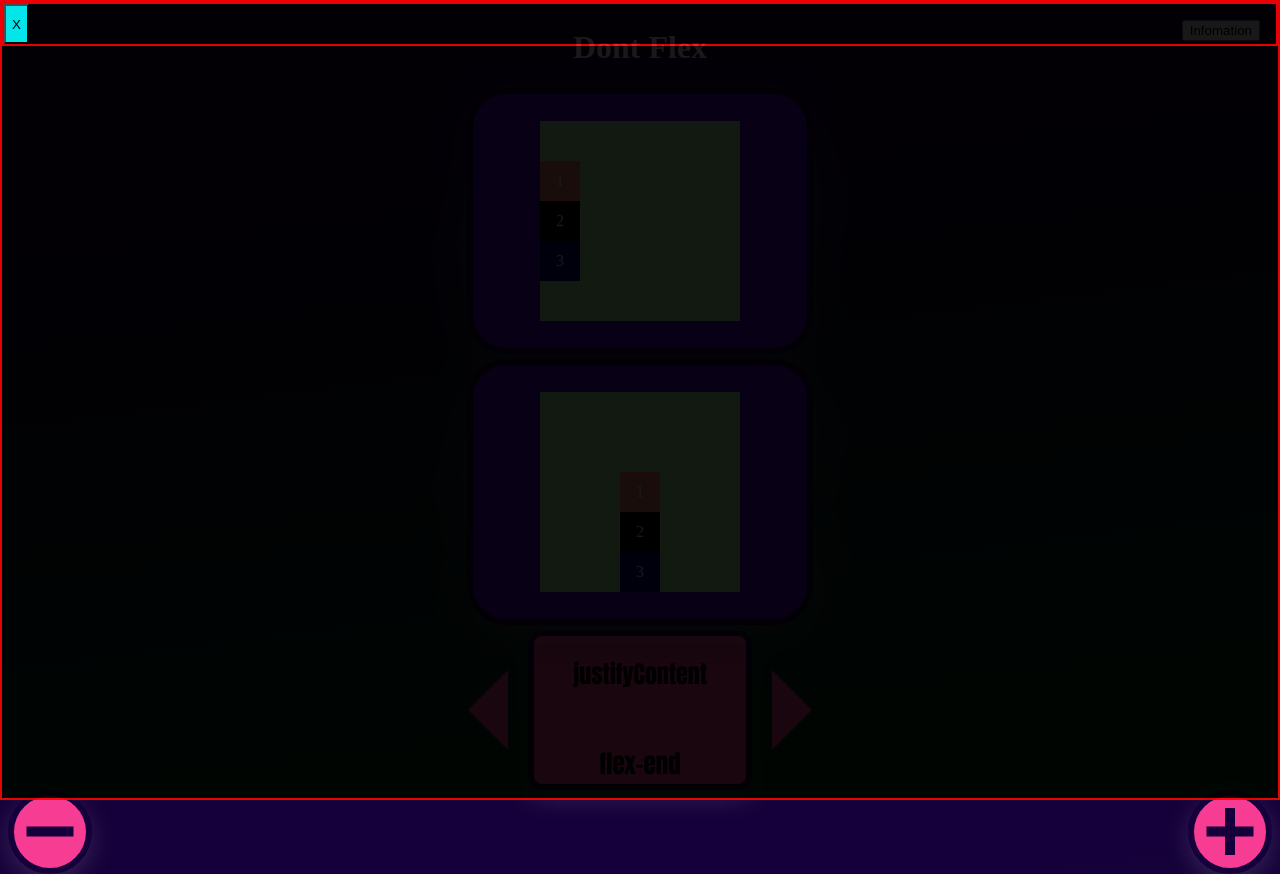
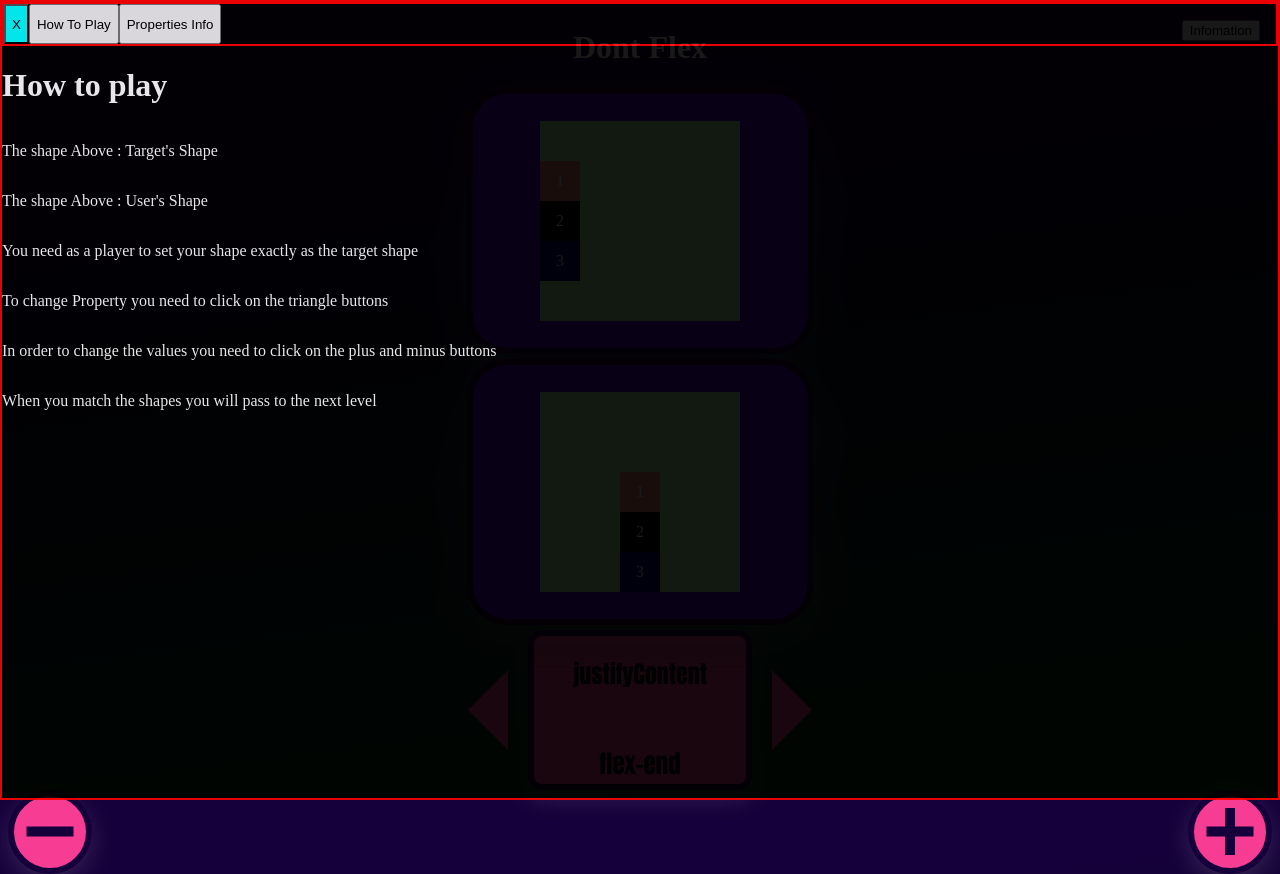
Before and after one commit to pelegsch666/css-playground-client, a React (Create React App) app: page /GameView/1 in a window 1280 px wide. Both pictures are taken after a click on the button "Infomation". Built offline with nearby package versions, Linux system fonts and the light colour scheme.

Commit message:
Tabs created and properties info is still in process

```diff
--- /dev/null
+++ b/src/helpers/getCurrLevelPropertiesNames.js
@@ -0,0 +1,5 @@
+
+
+export default function getCurrLevelPropertiesNames (levels,currLevelIdx) {
+  return Object.keys(levels[currLevelIdx].userProperties)
+}
--- a/src/levels/red_green_and_blue.js
+++ b/src/levels/red_green_and_blue.js
@@ -30,7 +30,7 @@ const red_green_and_blue = {
 			red: new Rgb(0, 250, 50),
 			green: new Rgb(0, 250, 50),
 			blue: new Rgb(0, 250, 50),
-		},
+		}
 	},
 };
 
--- /dev/null
+++ b/src/views/GameView/components/InfoModal/Body.js
@@ -0,0 +1,17 @@
+import { useRecoilValue } from "recoil";
+import { currTabNameState } from "views/GameView/store";
+
+import HowToPlay from "views/GameView/components/InfoModal/TabsTemplates/HowToPlay";
+import PropertiesInfo from "views/GameView/components/InfoModal/TabsTemplates/PropertiesInfo";
+
+function Body() {
+  const currTabName = useRecoilValue(currTabNameState);
+  switch (currTabName) {
+    case "How To Play":
+      return <HowToPlay />;
+  case "Properties Info":
+    return <PropertiesInfo />;
+  }
+}
+
+export default Body;
--- a/src/views/GameView/components/InfoModal/Header.js
+++ b/src/views/GameView/components/InfoModal/Header.js
@@ -1,17 +1,20 @@
 import styled from "styled-components";
-import ExitButton from "./ExitButton";
+import ExitButton from "views/GameView/components/InfoModal/ExitButton";
+import TabButton from "views/GameView/components/InfoModal/TabButton";
 
 const StyledHeader = styled.div`
-display: flex;
-height: 40px;
-border: 2px solid red;
-`
-function Header(){
-    return(<StyledHeader>
-       <ExitButton/>
-    </StyledHeader>)
+  display: flex;
+  height: 40px;
+  border: 2px solid red;
+`;
+function Header() {
+  return (
+    <StyledHeader>
+      <ExitButton />
+      <TabButton tabName="How To Play" />
+      <TabButton tabName="Properties Info" />
+    </StyledHeader>
+  );
 }
 
-
-
-export  default Header
+export default Header;
--- /dev/null
+++ b/src/views/GameView/components/InfoModal/TabButton.js
@@ -0,0 +1,10 @@
+import styled from "styled-components";
+import { useSetRecoilState } from "recoil";
+
+import { currTabNameState } from "views/GameView/store";
+const Button = styled.button``;
+
+export default function TabButton({ tabName }) {
+  const setCurrTabName = useSetRecoilState(currTabNameState);
+  return <Button onClick={() => setCurrTabName(tabName)}>{tabName}</Button>;
+}
--- /dev/null
+++ b/src/views/GameView/components/InfoModal/TabsTemplates/HowToPlay.js
@@ -0,0 +1,15 @@
+function HowToPlay({ tabName }) {
+  return (
+    <>
+      <h1>How to play</h1>
+      <p>The shape Above : Target's Shape</p>
+      <p>The shape Above : User's Shape</p>
+
+      <p>You need as a player to set your shape exactly as the target shape</p>
+      <p>To change Property you need to click on the triangle buttons</p>
+      <p>In order to change the values you need to click on the plus and minus buttons</p>
+      <p>When you match the shapes you will pass to the next level</p>
+    </>
+  );
+}
+export default HowToPlay;
--- /dev/null
+++ b/src/views/GameView/components/InfoModal/TabsTemplates/PropertiesInfo.js
@@ -0,0 +1,18 @@
+
+
+
+
+
+
+export default function PropertiesInfo(){
+
+
+
+
+
+    return (
+        <div>
+        <p></p>
+        </div>
+    );
+}
--- a/src/views/GameView/components/InfoModal/index.js
+++ b/src/views/GameView/components/InfoModal/index.js
@@ -3,11 +3,15 @@
 //tabs
 //text container (body)
 import ModalBox from "views/GameView/components/InfoModal/ModalBox";
-import Header from "./Header";
+import Body from "views/GameView/components/InfoModal/Body";
+import Header from "views/GameView/components/InfoModal/Header";
+
+
 
 function InfoModal() {
   return <ModalBox>
     <Header/>
+   <Body/>
   </ModalBox>;
 }
 export default InfoModal;
--- a/src/views/GameView/index.js
+++ b/src/views/GameView/index.js
@@ -7,7 +7,7 @@ import TargetShape from "views/GameView/components/TargetShape";
 import LevelTitle from "views/GameView/components/LevelTitle";
 import VictoryBlock from "views/GameView/components/VictoryBlock";
 import UserShape from "views/GameView/components/UserShape";
-import InfoButton from "views/GameView/components/InfoButton";
+import InfoButton from "views/GameView/components/InfoModal/InfoButton";
 import InfoModal from "views/GameView/components/InfoModal";
 
 
--- a/src/views/GameView/store/index.js
+++ b/src/views/GameView/store/index.js
@@ -34,3 +34,7 @@ export const isInfoModalOpenState = atom({
 	key: 'isInfoModalOpenState',
 	default: false,
 })
+export const currTabNameState = atom({
+	key: 'currTabNameState',
+	default: 'How To Play',
+})
```
Also changed, not shown: src/views/GameView/components/InfoModal/InfoButton/index.js (renamed from src/views/GameView/components/InfoButton/index.js).
